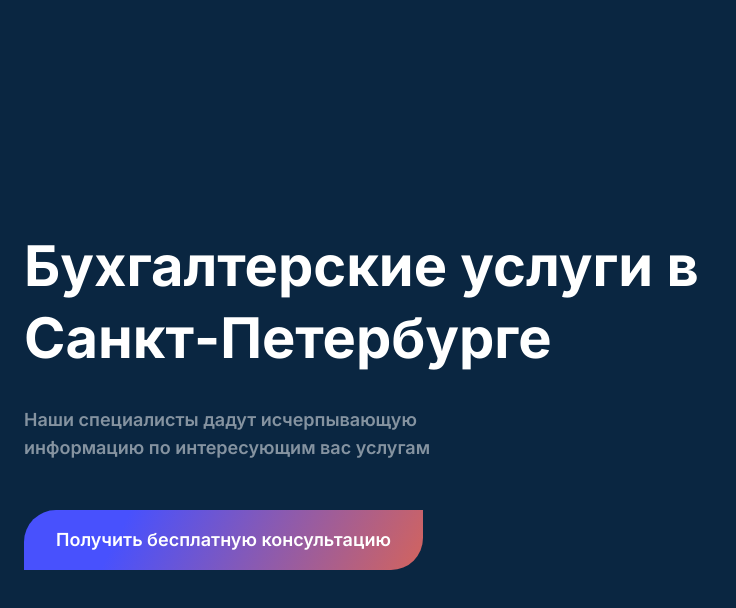
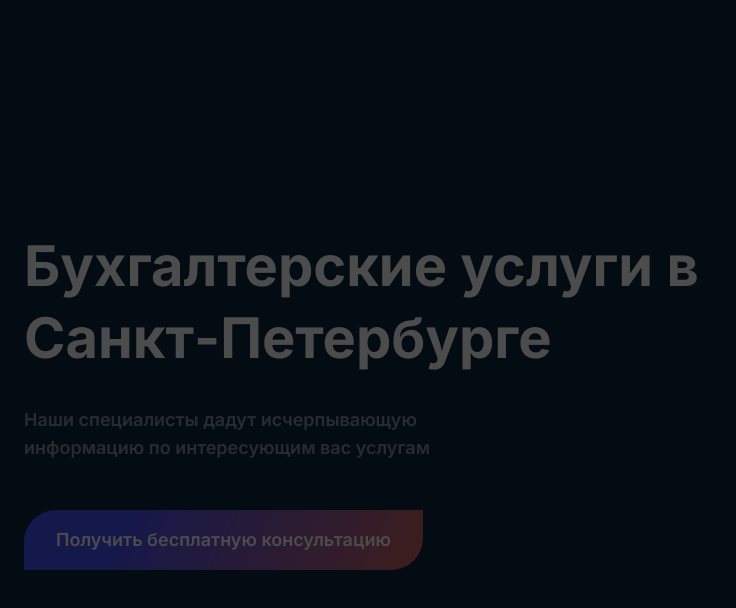
Before and after one commit to cetvrtak/buchhalter, a Vue app: page / in a window 1280 px wide. Both pictures are taken after a click on the element "Получить бесплатную консультацию". Shown: the top 608 px of the page, without its empty margins (0-736 px from the left). Built offline with nearby package versions, Linux system fonts and the light colour scheme.

Commit message:
Add PopUp component with overlay

```diff
--- a/src/App.vue
+++ b/src/App.vue
@@ -1,14 +1,30 @@
 <template>
+  <PopUp />
   <HeroSection />
 </template>
 
 <script>
 import HeroSection from './components/HeroSection.vue';
+import PopUp from './components/PopUp.vue';
+import $ from 'jquery';
+
+$(document).ready(function () {
+  const openPopUp = function () {
+    $('.overlay').show();
+  };
+  const closePopUp = function () {
+    $('.overlay').hide();
+  };
+
+  $('.hero-button').on('click', openPopUp);
+  $('.overlay').on('click', closePopUp);
+});
 
 export default {
   name: 'App',
   components: {
     HeroSection,
+    PopUp,
   },
 };
 </script>
--- /dev/null
+++ b/src/components/PopUp.vue
@@ -0,0 +1,16 @@
+<template>
+  <div class="overlay"></div>
+</template>
+
+<style>
+.overlay {
+  position: fixed;
+  top: 0;
+  left: 0;
+  width: 100%;
+  height: 100%;
+  background-color: rgba(0, 0, 0, 0.7);
+  z-index: 999;
+  display: none;
+}
+</style>
```
